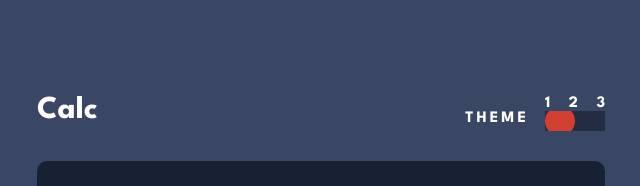
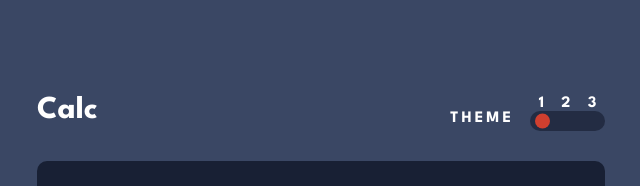
Before and after one commit to Andrekode/fm-calculator-app, a React (Create React App) app: page / in a window 1280 px wide. Shown: the top 186 px of the page, without its empty margins (319-959 px from the left). Built offline with nearby package versions, Linux system fonts and the light colour scheme.

Commit message:
fixed some chrome issues

```diff
--- a/src/Components/inputRange/style.js
+++ b/src/Components/inputRange/style.js
@@ -2,14 +2,13 @@ import styled from 'styled-components'
 import InputRange from './index'
 
 const height = '20px'
-const thumbHeight = 30
-const trackHeight = '16px'
+const thumbHeight = 15
 
 export const StyledInputRange = styled(InputRange)`
   overflow: hidden;
   display: block;
   appearance: none;
-  max-width: 60px;
+  max-width: 75px;
   width: 100%;
   grid-area: inputrange;
 
@@ -23,6 +22,9 @@ export const StyledInputRange = styled(InputRange)`
     width: 100%;
     height: ${height};
     background: ${(props) => props.theme.keyPadnTglBg};
+    padding-left: 0.4em;
+    padding-right: 0.4em;
+    border-radius: 10px;
   }
 
   &::-webkit-slider-thumb {
@@ -39,7 +41,8 @@ export const StyledInputRange = styled(InputRange)`
     transition: background-color 150ms;
   }
 
-  &::-moz-range-track {
+  &::-moz-range-track,
+  ::-moz-range-progress {
     height: ${height};
     border-radius: 10px;
     background: ${(props) => props.theme.keyPadnTglBg};
@@ -48,11 +51,12 @@ export const StyledInputRange = styled(InputRange)`
   &::-moz-range-thumb {
     appearance: none;
     margin: 0;
-    height: ${thumbHeight};
-    width: ${thumbHeight};
+    height: ${thumbHeight}px;
+    width: ${thumbHeight}px;
     background: ${(props) => props.theme.keySingularBgNTglclr};
     border-radius: 100%;
     border: 0;
+
     transition: background-color 150ms;
   }
 
@@ -76,8 +80,8 @@ export const StyledInputRange = styled(InputRange)`
 
   &::-ms-thumb {
     appearance: none;
-    height: ${thumbHeight};
-    width: ${thumbHeight};
+    height: ${thumbHeight}px;
+    width: ${thumbHeight}px;
     background: ${(props) => props.theme.keySingularBgNTglclr};
     border-radius: 100%;
     border: 0;
@@ -109,7 +113,7 @@ export const StyledLabel = styled.label`
 export const RangeTextOne = styled.p`
   font-weight: 700;
   color: ${(props) => props.theme.titleClr};
-  justify-self: start;
+  justify-self: center;
   grid-area: text;
 `
 
@@ -119,6 +123,6 @@ export const RangeTextTwo = styled(RangeTextOne)`
 `
 
 export const RangeTextThree = styled(RangeTextOne)`
-  justify-self: end;
+  justify-self: center;
   grid-area: text3;
 `
```
Also changed, not shown: 10 other files (tests, documents, lock files or other folders).
